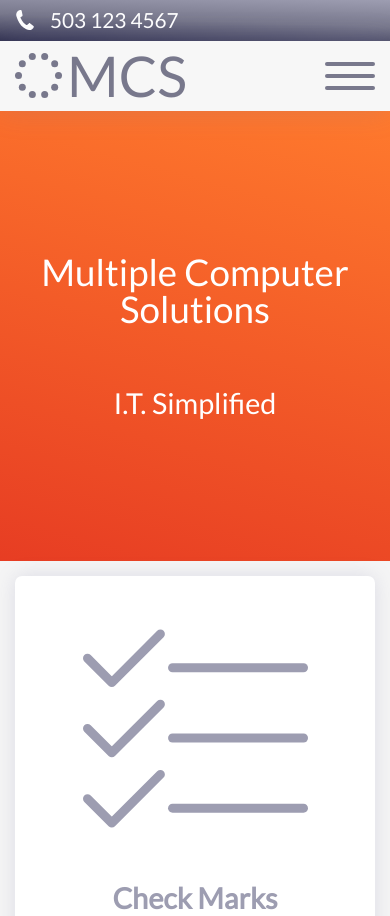
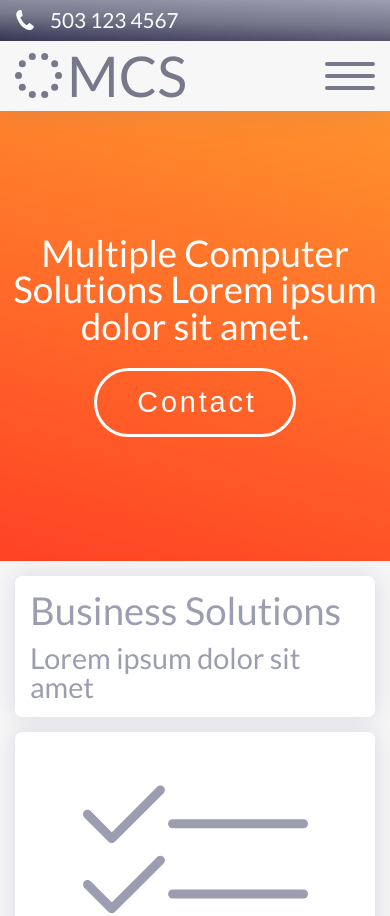
Before and after one commit to chasewdavis/mcsmetro, a website: page src/index.html in a window 390 px wide. Shown: the top 916 px of the page. Drawn offline with Linux system fonts and the light colour scheme.

Commit message:
media queries, styles, etc

```diff
--- a/src/index.html
+++ b/src/index.html
@@ -45,18 +45,21 @@
     <div class='landing'>
         <div class="cover">
             <div class="contain">
-                <h1>Multiple Computer Solutions</h1>
-                <h2>I.T. Simplified</h2>
+                <h1>Multiple Computer Solutions Lorem ipsum dolor sit amet.</h1>
+                <!-- <h2>I.T. Simplified</h2> -->
                 <!-- <h1>Your I.T. solutions all in one place.</h1>
                 <h2>Find what you need for your</h2> -->
-                <!-- <div class="btns">
-                    <button>Home</button> <h2>or</h2> <button>Business</button>
-                </div> -->
+                <div class="btns">
+                    <button>Contact</button>
+                </div>
             </div>
         </div>
     </div>
 
     <div class="solutions">
+
+        <div class="header"><h1>Business Solutions </h1><h2>Lorem ipsum dolor sit amet</h2></div>
+
         <div class="contain">
 
             <div class="box">
@@ -114,6 +117,11 @@
                 <h2>Server Racks</h2>
                 <p>Lorem ipsum dolor sit amet, conse ctetur adipiscing elit.</p>
             </div>
+        </div>
+
+        <div class="header"><h1>Home Solutions</h1><h2>Lorem ipsum dolor sit amet ipsum dolor sit amet</h2></div>
+
+        <div class='contain'>
             <div class="box">
                 <svg xmlns="http://www.w3.org/2000/svg" xmlns:xlink="http://www.w3.org/1999/xlink" version="1.1" x="0px" y="0px" viewBox="0 0 50 62.5" style="enable-background:new 0 0 50 50;" xml:space="preserve">
                 <g><g><g><rect x="15.8" y="23.5" class="st0" width="18.4" height="12.1"/><path class="st0" d="M30.1,23.5H19.9v-5.7c0-2.8,2.3-5.1,5.1-5.1h0c2.8,0,5.1,2.3,5.1,5.1V23.5z"/></g><line class="st6" x1="25" y1="26.6" x2="25" y2="32.4"/></g><g><path class="st0" d="M48.7,21.2c0.2,1.2,0.3,2.5,0.3,3.8c0,13.3-10.7,24-24,24S1,38.3,1,25S11.7,1,25,1c9.3,0,17.4,5.3,21.4,13.1"/><polyline class="st0" points="48.5,3.9 46.4,14.1 36.2,12   "/></g></g>
--- a/src/scss/home.scss
+++ b/src/scss/home.scss
@@ -5,7 +5,7 @@
 // }
 
 // general contain;
-.contain{
+.contain, .solutions > .header {
     width: 70%;
     margin-left: 15%;
 }
@@ -151,8 +151,9 @@
 .landing{
     height: 450px;
     // background-image: url('./../images/jpg/net.jpg');
-    // background-size: cover;
-    background: linear-gradient(15deg, $color_dark, $color_light);
+    background-size: cover;
+    background: linear-gradient(15deg, $color, $color_lighter) fixed;
+    background-position: fixed;
     .cover{
         width: 100%;
         height: 100%;
@@ -162,7 +163,7 @@
         align-items: center;
         color: white;
             // color: $grey;
-            // background: linear-gradient(5deg, $shadow, rgba(200,210, 225,.45) );
+            // background: linear-gradient(10deg, $color_dark, $color_light );
         .contain{
             margin: 0;
             display: flex;
@@ -194,17 +195,17 @@
                     background: rgba(0,0,0,0);
                     border: 3px solid white;
                         border: 3px solid $grey;
-                        border: none;
+                        border: 3px solid white;
                     font-weight: 400;
                     letter-spacing: .1em;
                     color:inherit;
-                    // border-radius: 10px;
+                    border-radius: 100px;
                     transition: all .30s;
                     &:hover{
                         // background: $color_dark;
                         box-shadow: 0 0 40px rgba(250,250,250,.6);
-                            box-shadow: 0 0 40px $shadow;
-                            background: white;
+                            // box-shadow: 0 0 40px $shadow;
+                            // background: white;
                         // border:none;
                         // color: $white;
                     }
@@ -221,7 +222,27 @@
 
 .solutions {
     background: rgb(245, 245, 245);
-    .contain{
+
+    & > .header {
+        &:nth-child(1) {
+            margin-top: 25px;
+        }
+        padding: 25px;
+        background: white;
+        box-shadow: 0 0 20px $shadow_light;
+        border-radius: 7px;
+        color: $grey_light;
+        display: flex;
+        justify-content: space-between;
+        align-items: center;
+        h1{
+            font-size: 2.4em;
+        }
+        h2{
+            font-size: 1.8em;
+        }
+    }
+    .contain {
         // width: 70%;
         // margin-left: 15%;
         // background: whitesmoke;
@@ -315,7 +336,7 @@ footer{
 }
 
 @media only screen and (max-width: 1200px) {
-    .contain{
+    .contain {
         width: 100%;
         margin-left: 0;
     }
@@ -325,6 +346,13 @@ footer{
         }
     }
     .solutions{
+        & > .header {
+            width: calc(100% - 50px);
+            margin: 0 25px;
+            &:nth-child(1) {
+                margin: 25px 25px 0 25px;
+            }
+        }
         .contain {
             padding: 25px 25px;
         }
@@ -344,6 +372,24 @@ footer{
     }
 
     .solutions{
+
+        & > .header {
+            width: calc(100% - 30px);
+            margin: 0 15px;
+            padding: 15px;
+            flex-direction: column;
+            &:nth-child(1){
+                margin: 15px 15px 0 15px;
+            }
+            h1 {
+                margin-bottom: 15px;
+                align-self: flex-start;
+            }
+            h2 {
+                align-self: flex-end;
+            }
+        }
+
         .contain{
             grid-gap: 15px;
             padding: 15px;
@@ -355,3 +401,7 @@ footer{
     //     // }
     // }
 }
+
+@media only screen and(max-width: 740px){
+
+}
--- a/src/utilities/variables.scss
+++ b/src/utilities/variables.scss
@@ -1,6 +1,9 @@
 $navHeight: 70px;
+$color_lighter: rgb(255, 146, 45);
 $color_light: rgb(255, 122, 45);
+$color: rgb(255, 66, 37);
 $color_dark: rgb(231, 61, 35);
+$color_darker: rgb(212, 58, 34);
 $grey_light: rgb(157, 157, 177);
 $grey: rgb(120,120,140);
 $grey_dark: rgb(50,50,80);
```
Also changed, not shown: src/css/home.css.
